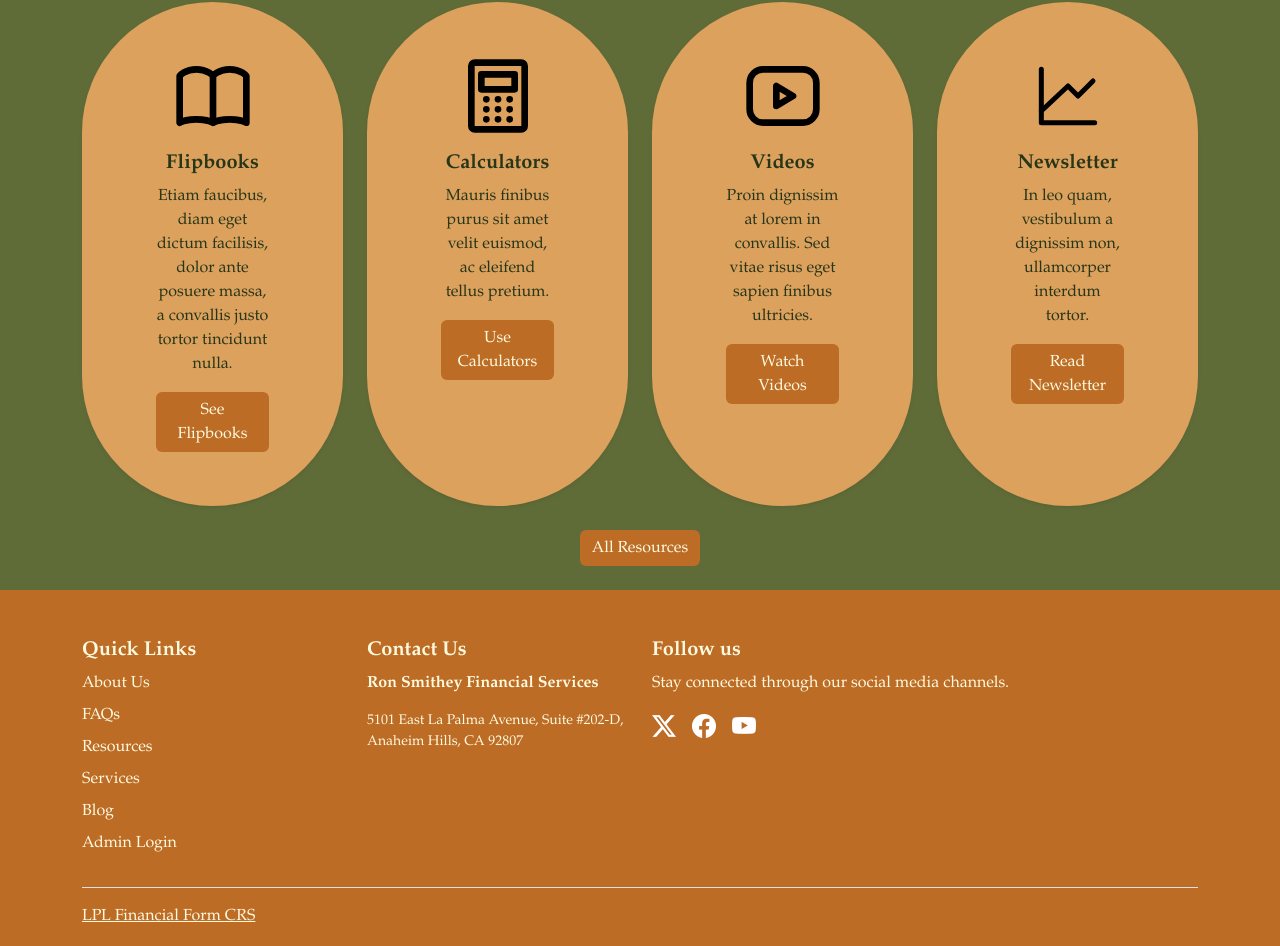
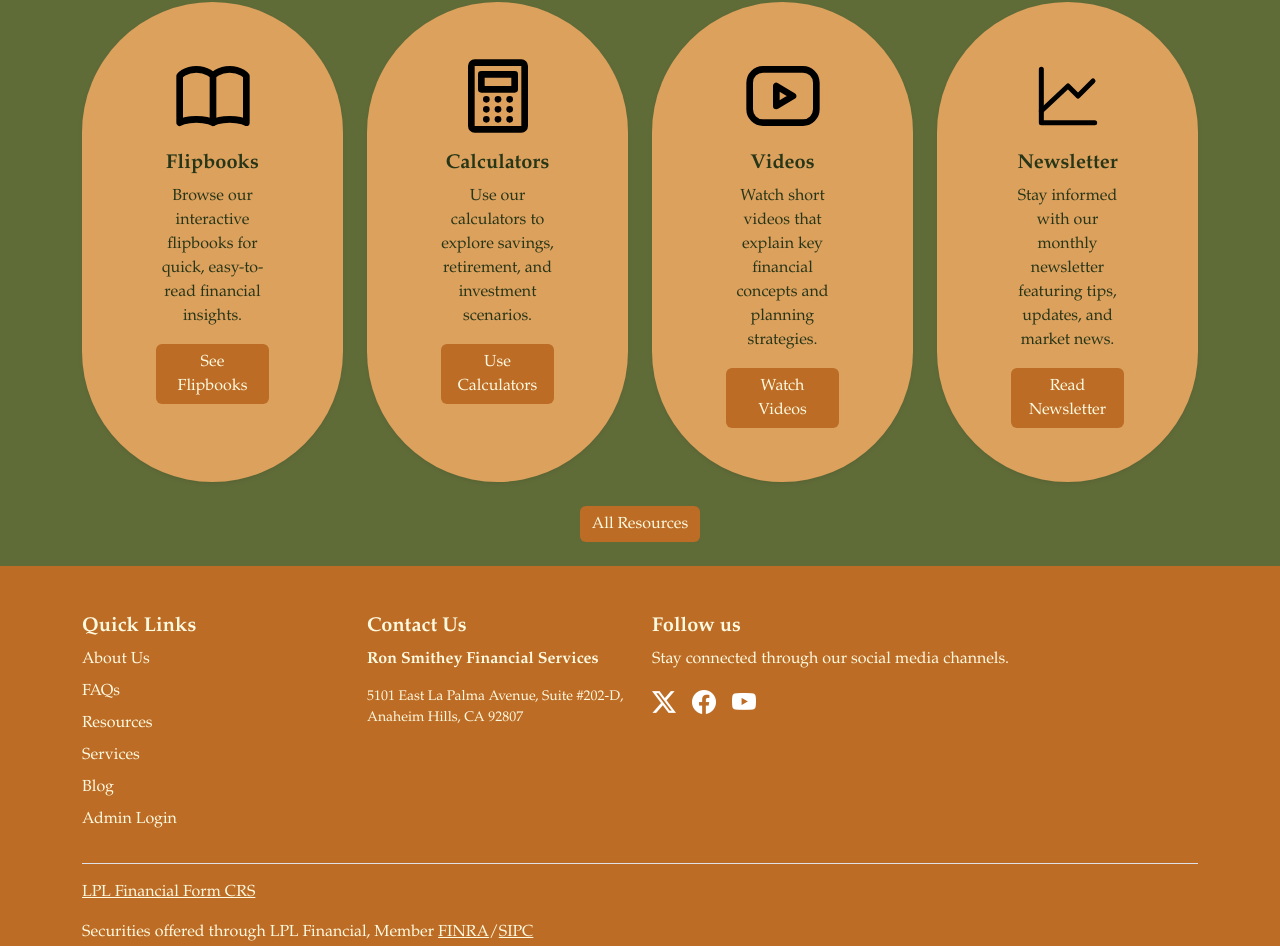
Before and after one commit to DavidTimothyNam/CSC-131-Final, a React (Vite) app in the folder client/: page / in a window 1280 px wide. Shown: the part 1455-2401 px from the top of the page. Built offline with nearby package versions, Linux system fonts and the light colour scheme; no server answers.

Commit message:
add copy for resources section on home page

```diff
--- a/client/src/components/ResourceSection/ResourceSection.jsx
+++ b/client/src/components/ResourceSection/ResourceSection.jsx
@@ -12,7 +12,7 @@ const ResourceSection = () => {
             <ResourceCard
               image="/images/svgs/akar-icons--book.svg"
               title="Flipbooks"
-              description="Etiam faucibus, diam eget dictum facilisis, dolor ante posuere massa, a convallis justo tortor tincidunt nulla."
+              description="Browse our interactive flipbooks for quick, easy-to-read financial insights."
               link="/marketplace#flipbooks"
               buttonText="See Flipbooks"
             />
@@ -21,7 +21,7 @@ const ResourceSection = () => {
             <ResourceCard
               image="/images/svgs/icon-park-outline--calculator-one.svg"
               title="Calculators"
-              description="Mauris finibus purus sit amet velit euismod, ac eleifend tellus pretium."
+              description="Use our calculators to explore savings, retirement, and investment scenarios."
               link="/calculators"
               buttonText="Use Calculators"
             />
@@ -30,7 +30,7 @@ const ResourceSection = () => {
             <ResourceCard
               image="/images/svgs/akar-icons--video.svg"
               title="Videos"
-              description="Proin dignissim at lorem in convallis. Sed vitae risus eget sapien finibus ultricies."
+              description="Watch short videos that explain key financial concepts and planning strategies."
               link="/marketplace#videos"
               buttonText="Watch Videos"
             />
@@ -39,7 +39,7 @@ const ResourceSection = () => {
             <ResourceCard
               image="/images/svgs/iconoir--graph-up.svg"
               title="Newsletter"
-              description="In leo quam, vestibulum a dignissim non, ullamcorper interdum tortor."
+              description="Stay informed with our monthly newsletter featuring tips, updates, and market news."
               link="/marketplace#newsletter"
               buttonText="Read Newsletter"
             />
```
